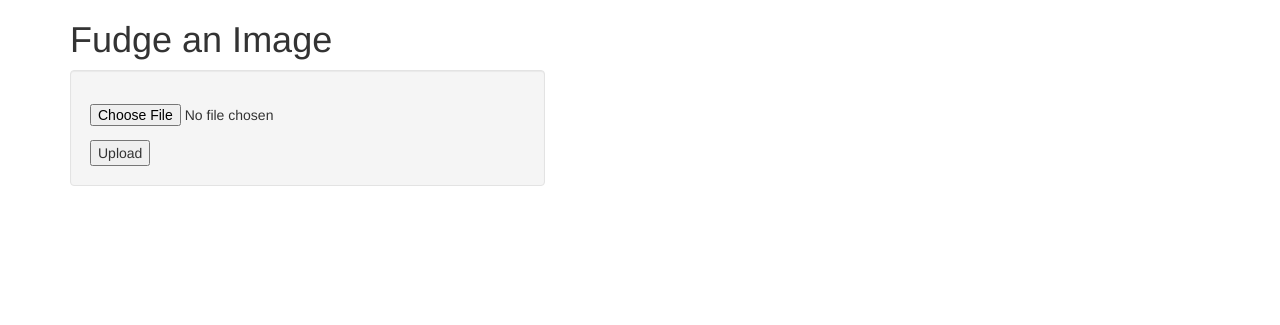
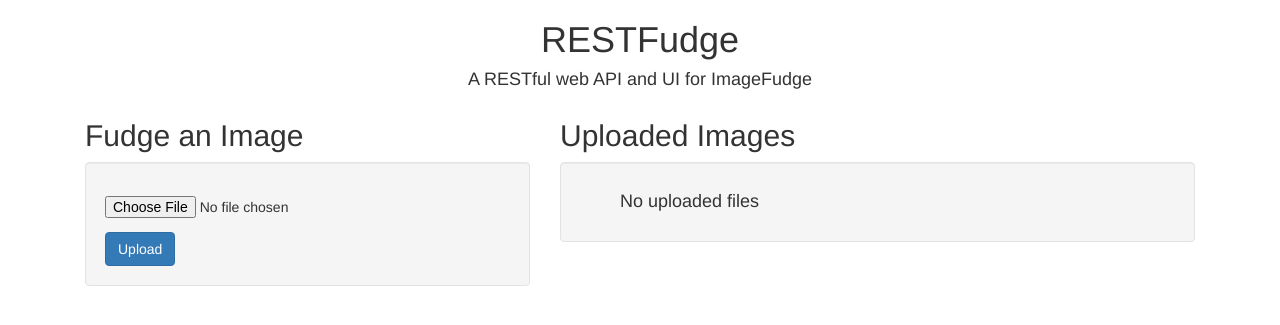
Before and after one commit to Team-Zero-G/RESTFudge, a Flask app: template templates/index.html in a window 1280 px wide. Shown: the top 325 px of the page. Run offline with Flask 2, Linux system fonts and the light colour scheme; the template is opened without the code that fills it, so the values that code supplies are empty; some libraries are stand-ins or nearby versions.

Commit message:
Update index template

```diff
--- a/templates/index.html
+++ b/templates/index.html
@@ -6,12 +6,32 @@
 </head>
 <body>
     <div class='container'>
-        <h1>Fudge an Image</h1>
-        <div class='well col-md-5'>
-            <form action='' method='POST' enctype='multipart/form-data'>
-                <input type='file' name='file' value='Pick a File' />
-                <input type='submit' value='Upload' />
-            </form>
+        <div class='text-center'>
+            <h1>RESTFudge</h1>
+            <h4>A RESTful web API and UI for ImageFudge</h4>
+        </div>
+        <div class='col-md-5'>
+            <h2>Fudge an Image</h2>
+            <div class='well'>
+                <form action='' method='POST' enctype='multipart/form-data'>
+                    <input type='file' name='file' value='Pick a File' />
+                    <input type='submit' value='Upload' class='btn btn-primary' />
+                </form>
+            </div>
+        </div>
+        <div class='col-md-7'>
+            <h2>Uploaded Images</h2>
+            <div class='well'>
+                <ul>
+                {% if data[0] is defined %}
+                    {% for item in data %}
+                        <li> {{ item }} </li>
+                    {% endfor %}
+                {% else %}
+                    <h4> No uploaded files </h4>
+                {% endif %}
+                </ul>
+            </div>
         </div>
     </div>
 </body>
```
